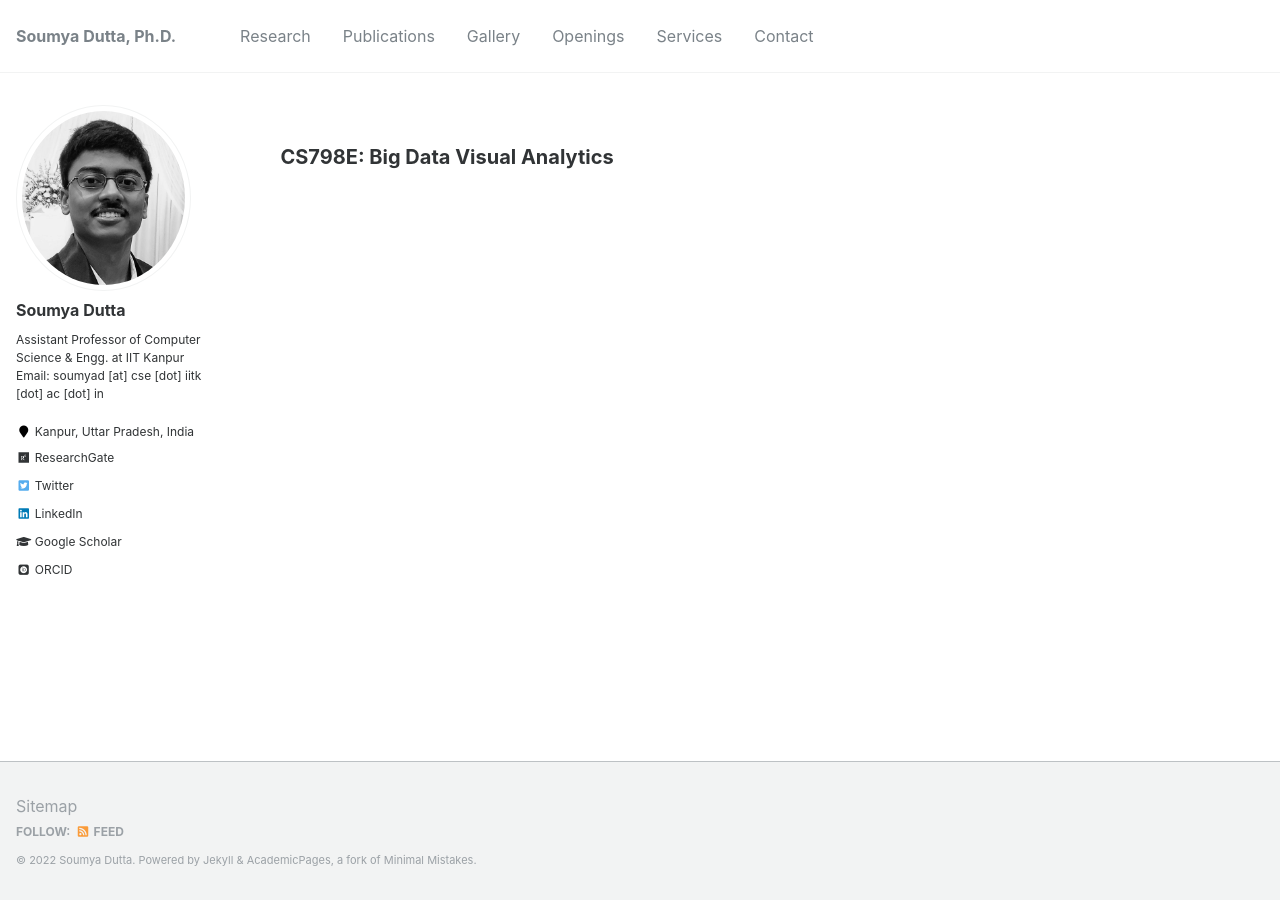
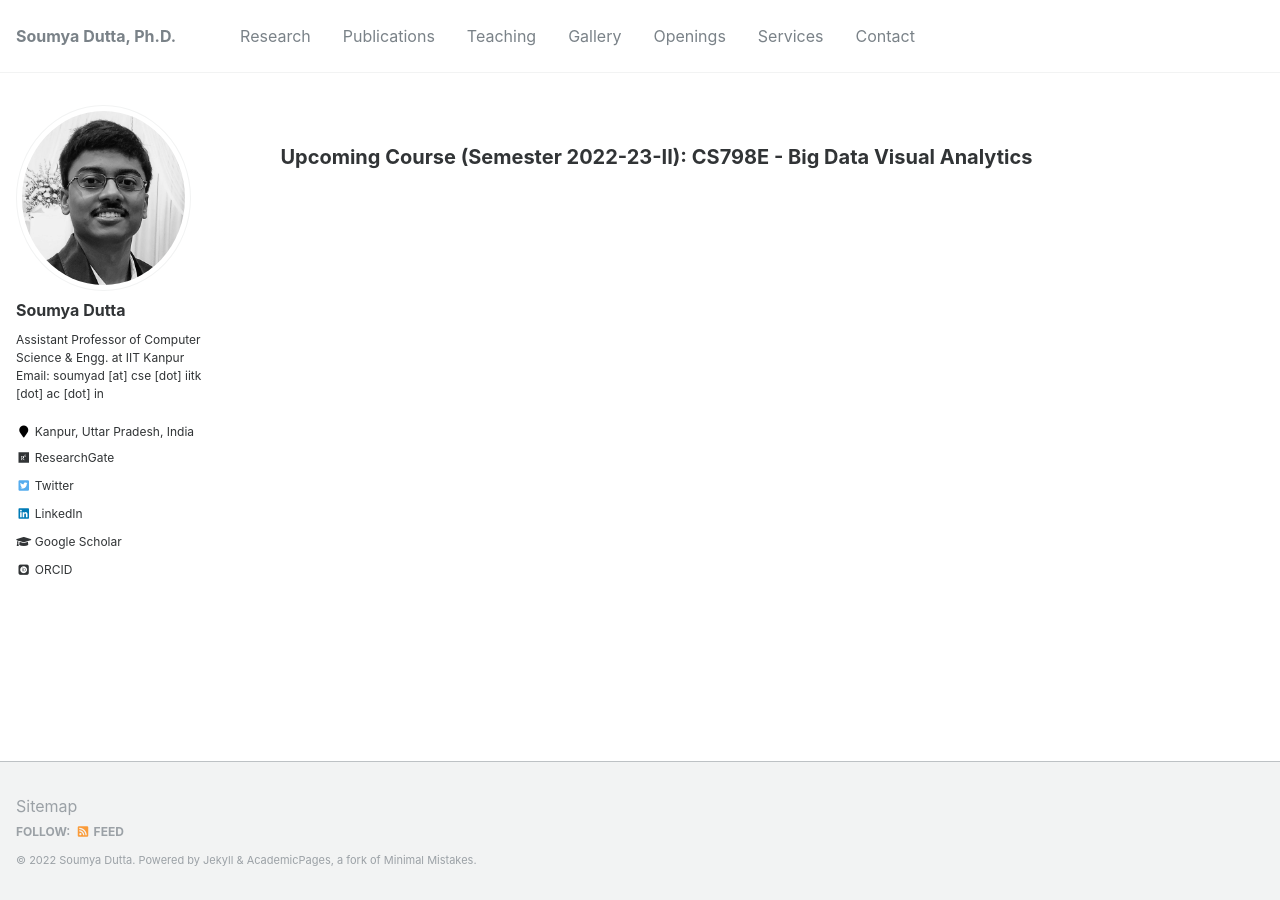
Before and after one commit to soumyadutta-cse/soumyadutta-cse.github.io, a Jekyll site: the page built from _pages/teaching.md, in a window 1280 px wide. Built offline with Jekyll 4.4.1, drawn with Linux system fonts in a browser that asks for light colours; some web fonts are replaced.

Commit message:
add teaching page

```diff
--- a/_data/navigation.yml
+++ b/_data/navigation.yml
@@ -4,6 +4,8 @@ main:
     url: /research/
   - title: "Publications"
     url: /publications/
+  - title: "Teaching"
+    url: /teaching/
   - title: "Gallery"
     url: /gallery/
   - title: "Openings"
--- a/_pages/teaching.md
+++ b/_pages/teaching.md
@@ -5,4 +5,4 @@ permalink: /teaching/
 author_profile: true
 ---
 
-## CS798E: Big Data Visual Analytics
+## Upcoming Course (Semester 2022-23-II): CS798E - Big Data Visual Analytics
```
